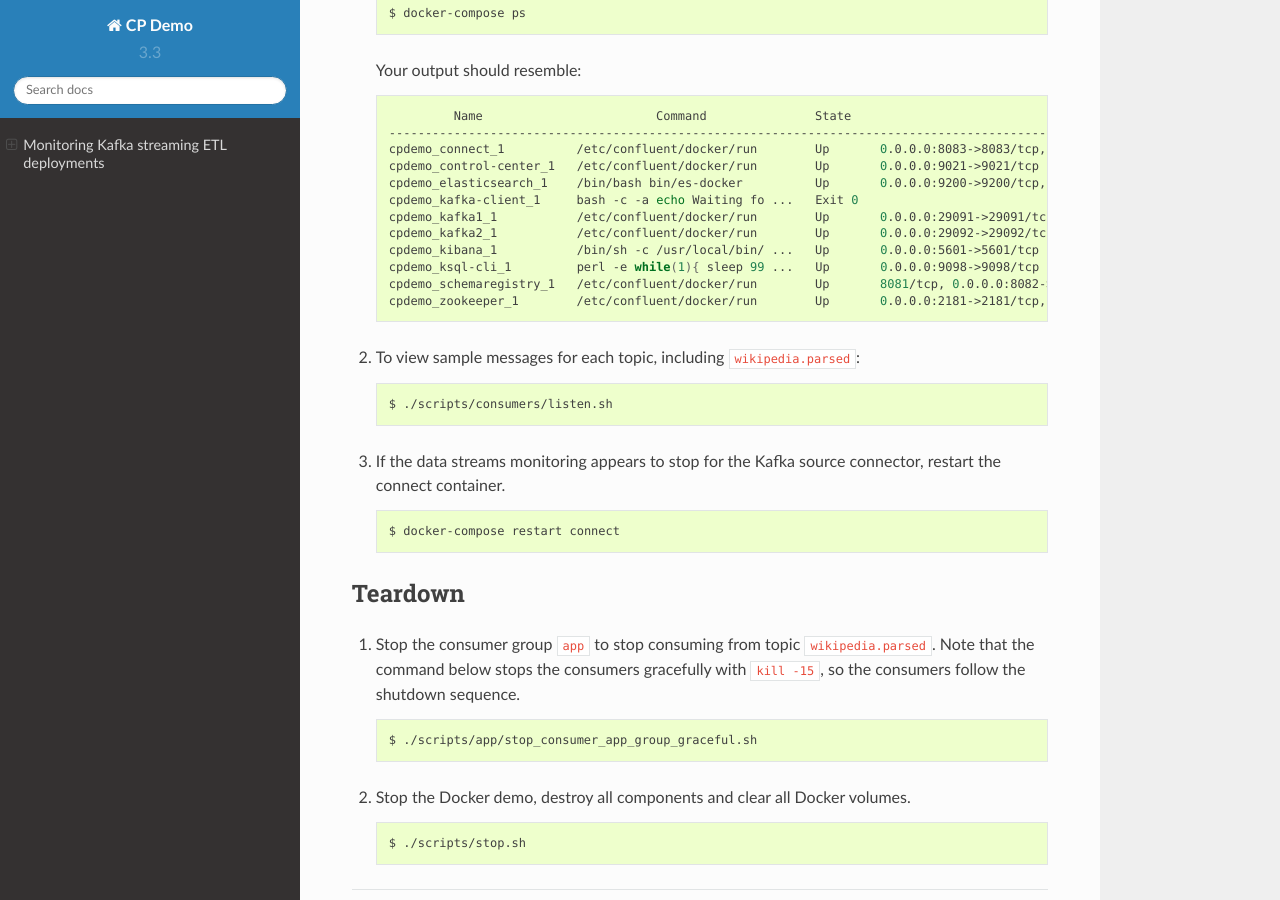
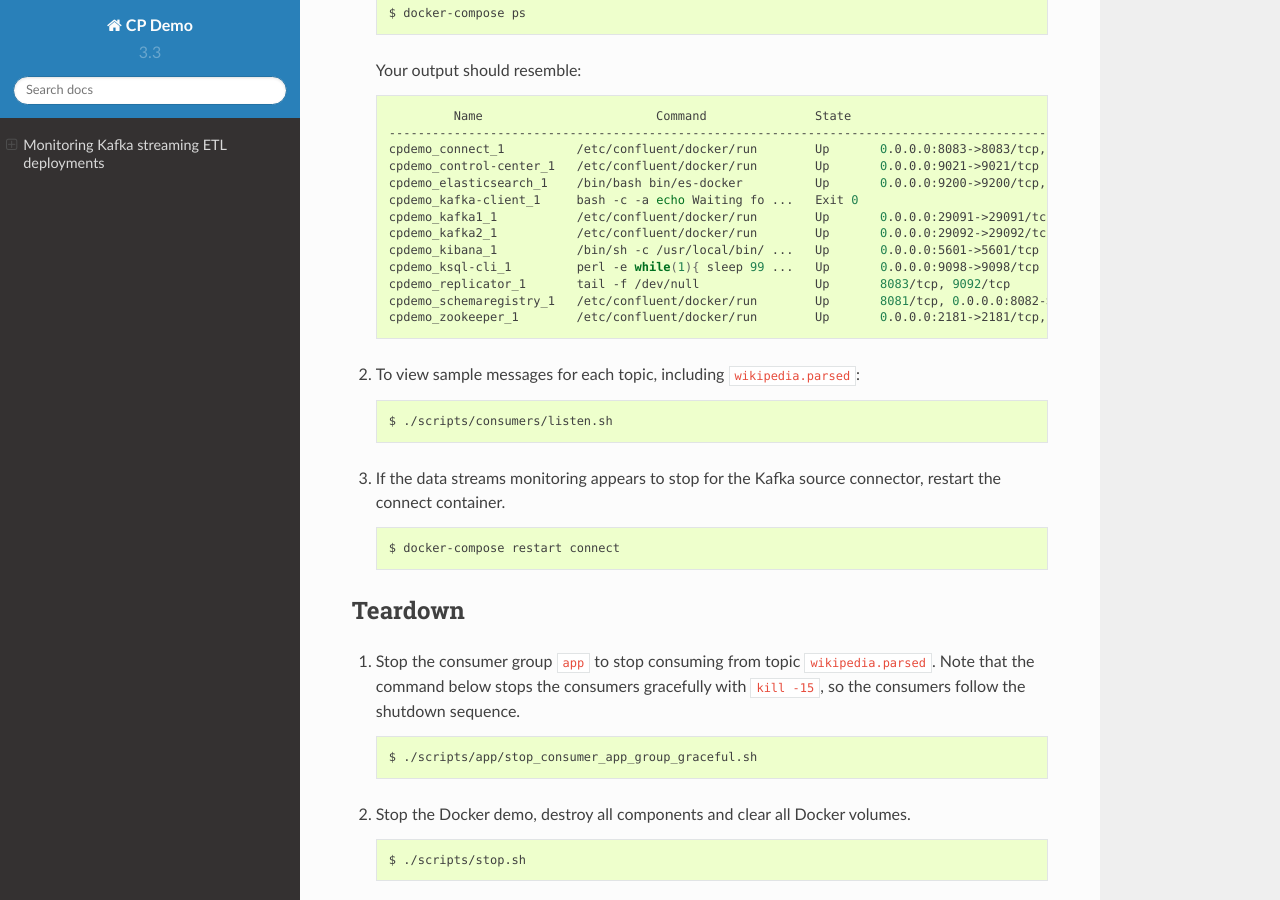
Before and after one commit to confluentinc/cp-demo, a Sphinx documentation site: the page built from docs/index.rst, in a window 1280 px wide and 900 px high, scrolled down 34564 px. Built offline with Sphinx 7.4.7 and the Read the Docs theme 2.0.0, drawn with Linux system fonts in a browser that asks for light colours.

Commit message:
update docs with new container in output

```diff
--- a/docs/index.rst
+++ b/docs/index.rst
@@ -1081,6 +1081,7 @@
         cpdemo_kafka2_1           /etc/confluent/docker/run        Up       0.0.0.0:29092->29092/tcp, 0.0.0.0:9092->9092/tcp
         cpdemo_kibana_1           /bin/sh -c /usr/local/bin/ ...   Up       0.0.0.0:5601->5601/tcp
         cpdemo_ksql-cli_1         perl -e while(1){ sleep 99 ...   Up       0.0.0.0:9098->9098/tcp
+        cpdemo_replicator_1       tail -f /dev/null                Up       8083/tcp, 9092/tcp
         cpdemo_schemaregistry_1   /etc/confluent/docker/run        Up       8081/tcp, 0.0.0.0:8082->8082/tcp
         cpdemo_zookeeper_1        /etc/confluent/docker/run        Up       0.0.0.0:2181->2181/tcp, 2888/tcp, 3888/tcp
 
```
